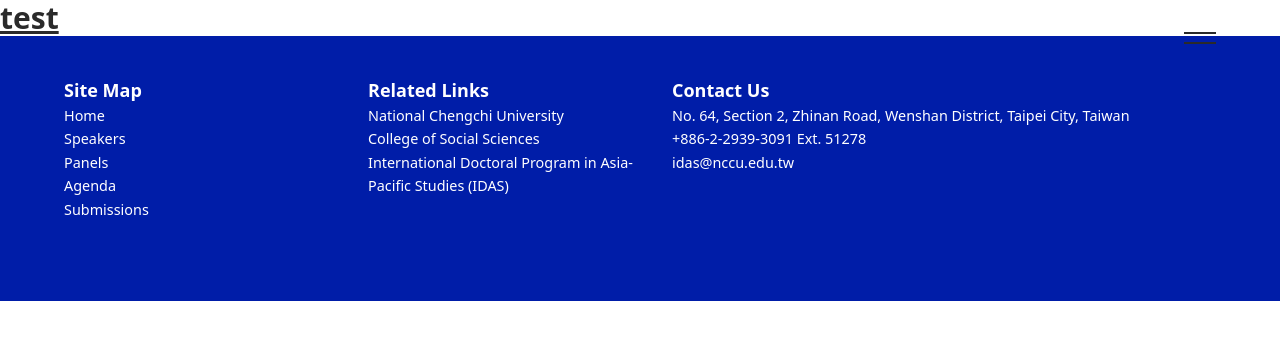
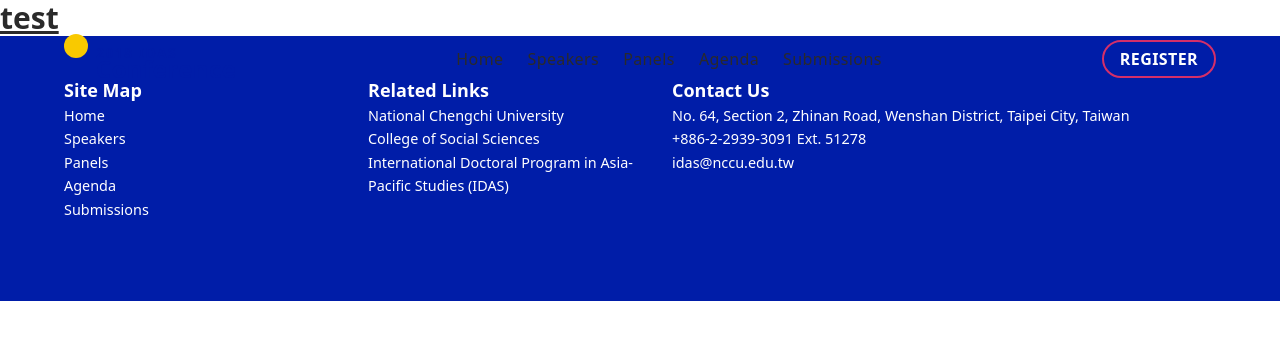
Before and after one commit to msunji/idas-conf, a Next.js app: page / in a window 1280 px wide. Shown: the top 340 px of the page. Built offline with nearby package versions, Linux system fonts and the light colour scheme.

Commit message:
Add custom breakpoint

```diff
--- a/tailwind.config.js
+++ b/tailwind.config.js
@@ -9,6 +9,7 @@ module.exports = {
       white: '#ffffff',
       grey: '#E4E4E4',
       grey100: '#969696',
+      blue: '#f1fbff',
       blue100: '#001DA8',
       blue300: '#2A2A2A',
       yellow: '#F9C900',
@@ -27,7 +28,11 @@ module.exports = {
         lg: '4rem',
       },
     },
-    extend: {},
+    extend: {
+      screens: {
+        tablet: '800px',
+      },
+    },
   },
   plugins: [],
 };
```
